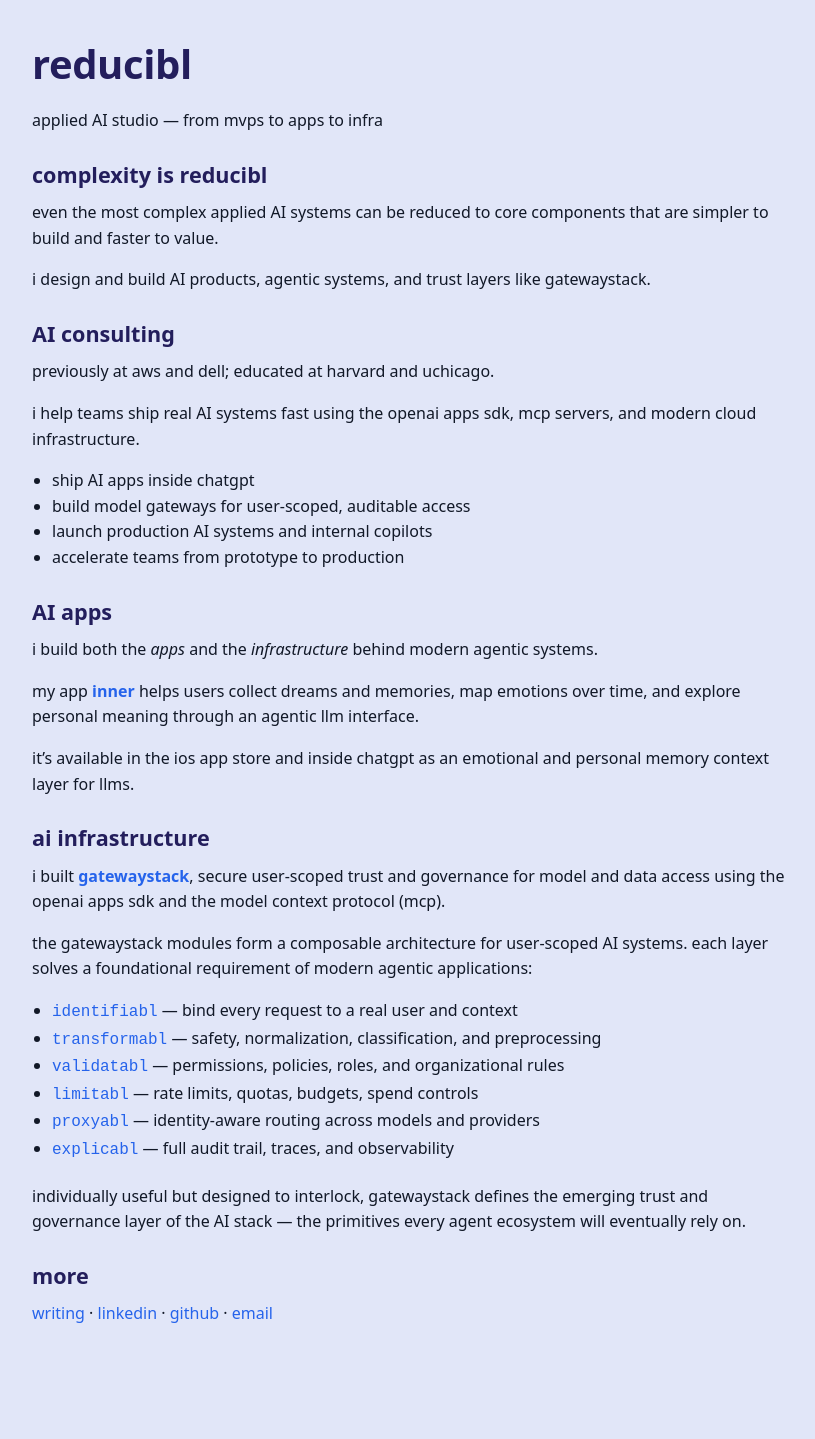
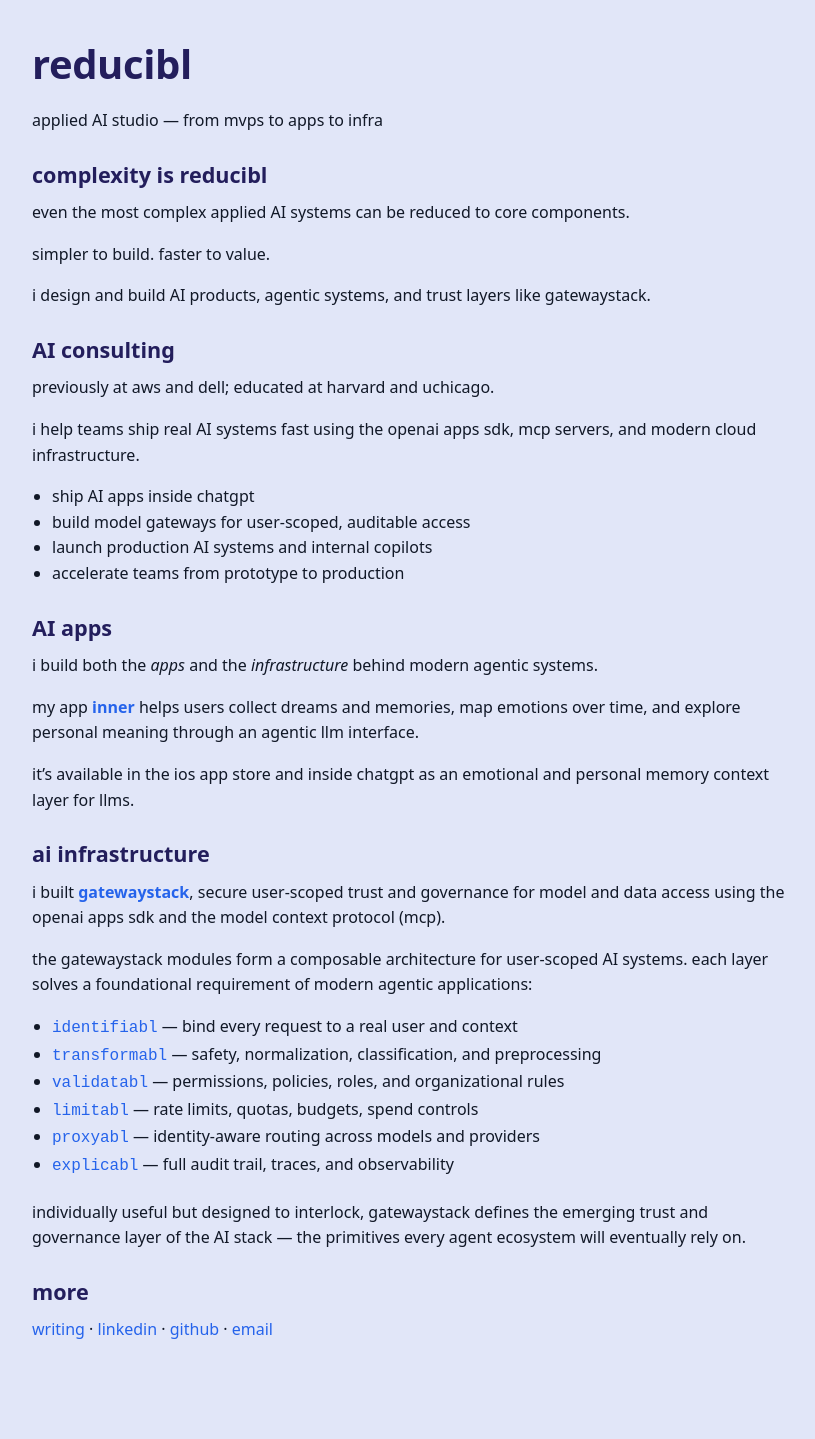
Before and after one commit to davidcrowe/reducibl.com, a Jekyll site: the page built from index.md, in a window 1280 px wide. Shown: the whole page, without its empty margins (228-1043 px from the left). Built offline with Jekyll 4.4.1, drawn with Linux system fonts in a browser that asks for light colours.

Commit message:
ux experimentation

```diff
--- a/index.md
+++ b/index.md
@@ -9,7 +9,9 @@ applied AI studio — from mvps to apps to infra
 
 ## complexity is reducibl
 
-even the most complex applied AI systems can be reduced to core components that are simpler to build and faster to value.
+even the most complex applied AI systems can be reduced to core components.
+
+simpler to build. faster to value.
 
 i design and build AI products, agentic systems, and trust layers like gatewaystack.
 
```
